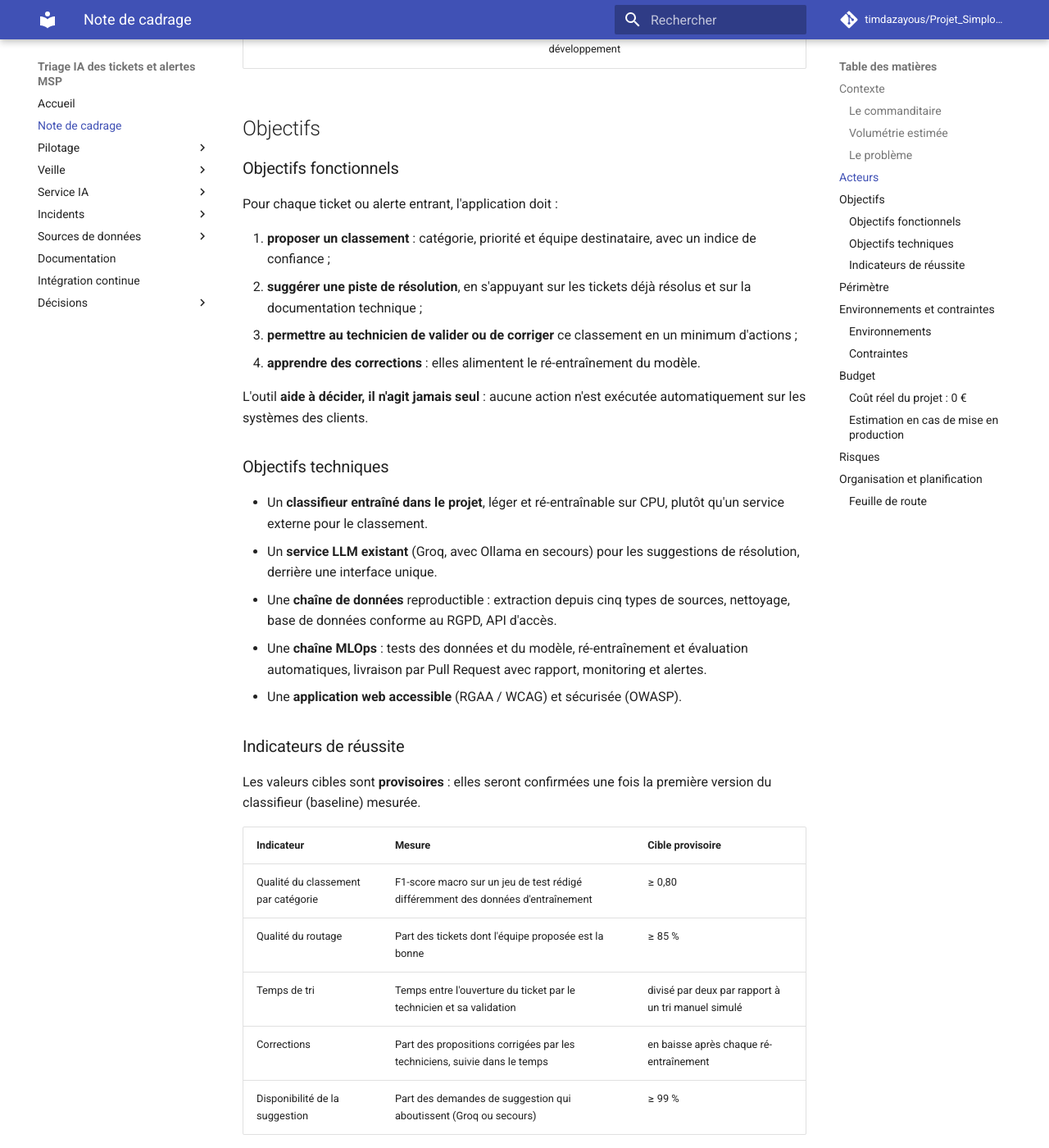
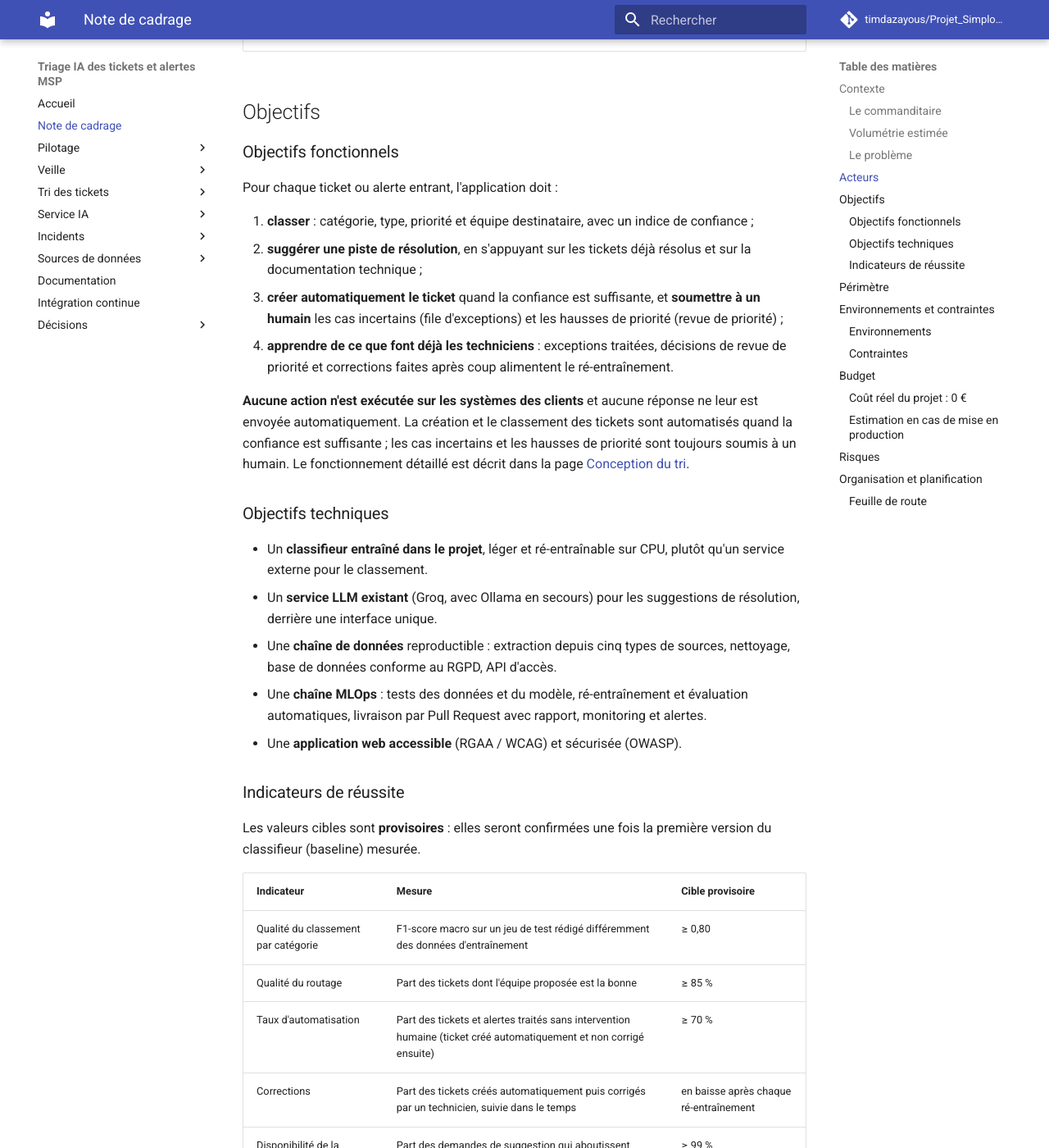
Before and after one commit to timdazayous/Projet_Simplon_FIN_ETUDES, an MkDocs documentation site: the page built from docs/cadrage.md, in a window 1280 px wide and 1400 px high, scrolled down 2035 px. Shown: the whole window at 82% size. Built offline with MkDocs 1.6.1 and Material for MkDocs 9.7.7, drawn with Linux system fonts in a browser that asks for light colours; comment, search, counter and statistics services are not loaded; some of the changed text lies outside the part shown.

Commit message:
[Taxonomie] Taxonomie validée et conception du tri (#17)
* Propose un brouillon de taxonomie des tickets

Dix catégories avec définitions, exemples et règles pour les cas ambigus,
quatre niveaux de priorité alignés sur GLPI, quatre équipes avec affectation
par défaut, questions ouvertes pour le développeur.

Co-Authored-By: Claude Opus 5.5 <noreply@anthropic.com>

* Automatise le tri avec intervention humaine ciblée

Corrige la conception : pas de validation systématique. Tickets créés
automatiquement quand la confiance est suffisante, file d'exceptions, revue de
priorité, canal des urgences, apprentissage à partir des actions existantes des
techniciens. Point de départ : workflow réel à base de règles. Cadrage, README,
accueil et CLAUDE.md alignés ; nouvel indicateur de taux d'automatisation.

Co-Authored-By: Claude Opus 5.5 <noreply@anthropic.com>

---------

Co-authored-by: Claude Opus 5.5 <noreply@anthropic.com>

```diff
--- a/docs/cadrage.md
+++ b/docs/cadrage.md
@@ -38,7 +38,7 @@ Tous les tickets et toutes les alertes arrivent dans **une file unique**. Un tec
 | Acteur | Rôle dans le projet | Attentes |
 |---|---|---|
 | Direction du MSP | Commanditaire | Gagner du temps de tri, réduire les erreurs de routage, sans coût supplémentaire |
-| Techniciens N1 et N2 | Utilisateurs principaux | Une proposition de classement fiable et une piste de résolution, qu'ils valident ou corrigent |
+| Techniciens N1 et N2 | Utilisateurs principaux | Des tickets créés et routés automatiquement quand c'est sûr, des exceptions déjà pré-analysées, une piste de résolution |
 | Responsable du service desk | Utilisateur et pilote | Suivre la qualité du tri et l'évolution du modèle |
 | Clients finaux (salariés des PME) | Émetteurs des tickets, bénéficiaires indirects | Être pris en charge plus vite par la bonne équipe |
 | Délégué à la protection des données (DPO) | Garant du RGPD | Données personnelles minimisées, pseudonymisées, jamais envoyées en clair à un service externe |
@@ -50,12 +50,12 @@ Tous les tickets et toutes les alertes arrivent dans **une file unique**. Un tec
 
 Pour chaque ticket ou alerte entrant, l'application doit :
 
-1. **proposer un classement** : catégorie, priorité et équipe destinataire, avec un indice de confiance ;
+1. **classer** : catégorie, type, priorité et équipe destinataire, avec un indice de confiance ;
 2. **suggérer une piste de résolution**, en s'appuyant sur les tickets déjà résolus et sur la documentation technique ;
-3. **permettre au technicien de valider ou de corriger** ce classement en un minimum d'actions ;
-4. **apprendre des corrections** : elles alimentent le ré-entraînement du modèle.
+3. **créer automatiquement le ticket** quand la confiance est suffisante, et **soumettre à un humain** les cas incertains (file d'exceptions) et les hausses de priorité (revue de priorité) ;
+4. **apprendre de ce que font déjà les techniciens** : exceptions traitées, décisions de revue de priorité et corrections faites après coup alimentent le ré-entraînement.
 
-L'outil **aide à décider, il n'agit jamais seul** : aucune action n'est exécutée automatiquement sur les systèmes des clients.
+**Aucune action n'est exécutée sur les systèmes des clients** et aucune réponse ne leur est envoyée automatiquement. La création et le classement des tickets sont automatisés quand la confiance est suffisante ; les cas incertains et les hausses de priorité sont toujours soumis à un humain. Le fonctionnement détaillé est décrit dans la page [Conception du tri](conception-tri.md).
 
 ### Objectifs techniques
 
@@ -73,17 +73,17 @@ Les valeurs cibles sont **provisoires** : elles seront confirmées une fois la p
 |---|---|---|
 | Qualité du classement par catégorie | F1-score macro sur un jeu de test rédigé différemment des données d'entraînement | ≥ 0,80 |
 | Qualité du routage | Part des tickets dont l'équipe proposée est la bonne | ≥ 85 % |
-| Temps de tri | Temps entre l'ouverture du ticket par le technicien et sa validation | divisé par deux par rapport à un tri manuel simulé |
-| Corrections | Part des propositions corrigées par les techniciens, suivie dans le temps | en baisse après chaque ré-entraînement |
+| Taux d'automatisation | Part des tickets et alertes traités sans intervention humaine (ticket créé automatiquement et non corrigé ensuite) | ≥ 70 % |
+| Corrections | Part des tickets créés automatiquement puis corrigés par un technicien, suivie dans le temps | en baisse après chaque ré-entraînement |
 | Disponibilité de la suggestion | Part des demandes de suggestion qui aboutissent (Groq ou secours) | ≥ 99 % |
 
 ## Périmètre
 
 | Dans le périmètre | Hors périmètre |
 |---|---|
-| Classement des tickets et alertes (catégorie, priorité, équipe) | Exécution automatique d'actions correctives |
+| Classement des tickets et alertes (catégorie, type, priorité, équipe) et création automatique des tickets sûrs | Exécution automatique d'actions correctives sur les systèmes des clients |
 | Suggestion de piste de résolution | Réponse automatique envoyée au client |
-| Interface de validation et de correction pour les techniciens | Intégration à un outil de ticketing réel en production (le projet utilise GLPI en local pour simuler le SI) |
+| File d'exceptions et revue de priorité, traitées par les techniciens | Intégration à un outil de ticketing réel en production (le projet utilise GLPI en local pour simuler le SI) |
 | Ré-entraînement à partir des corrections | Données réelles de clients : tous les tickets sont synthétiques ou issus de jeux de données publics |
 | Monitoring du modèle et de l'application | Application mobile |
 
--- a/mkdocs.yml
+++ b/mkdocs.yml
@@ -28,6 +28,9 @@ nav:
       - Organisation: veille/index.md
       - Sources: veille/sources.md
       - Modèle de synthèse: veille/modele.md
+  - Tri des tickets:
+      - Conception du tri: conception-tri.md
+      - Taxonomie: taxonomie.md
   - Service IA:
       - Service LLM (Groq, Ollama): service-llm.md
   - Incidents:
```
Also changed, not shown: CLAUDE.md (+5 -3 lines), JOURNAL.md (+12 -0 lines), README.md (+1 -1 lines), docs/conception-tri.md (added, +115 -0 lines), docs/index.md (+1 -1 lines), docs/taxonomie.md (added, +103 -0 lines), 1 other file.
